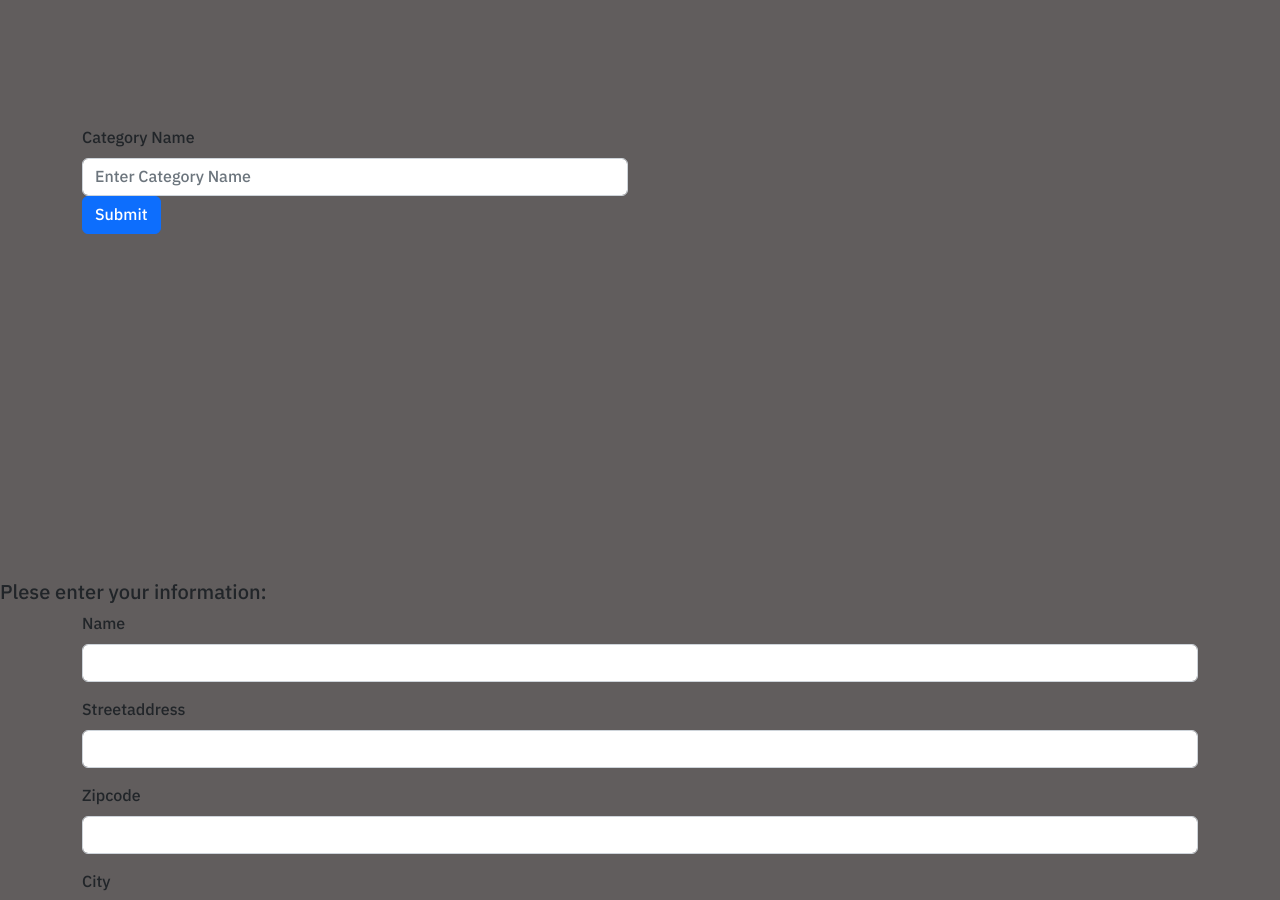
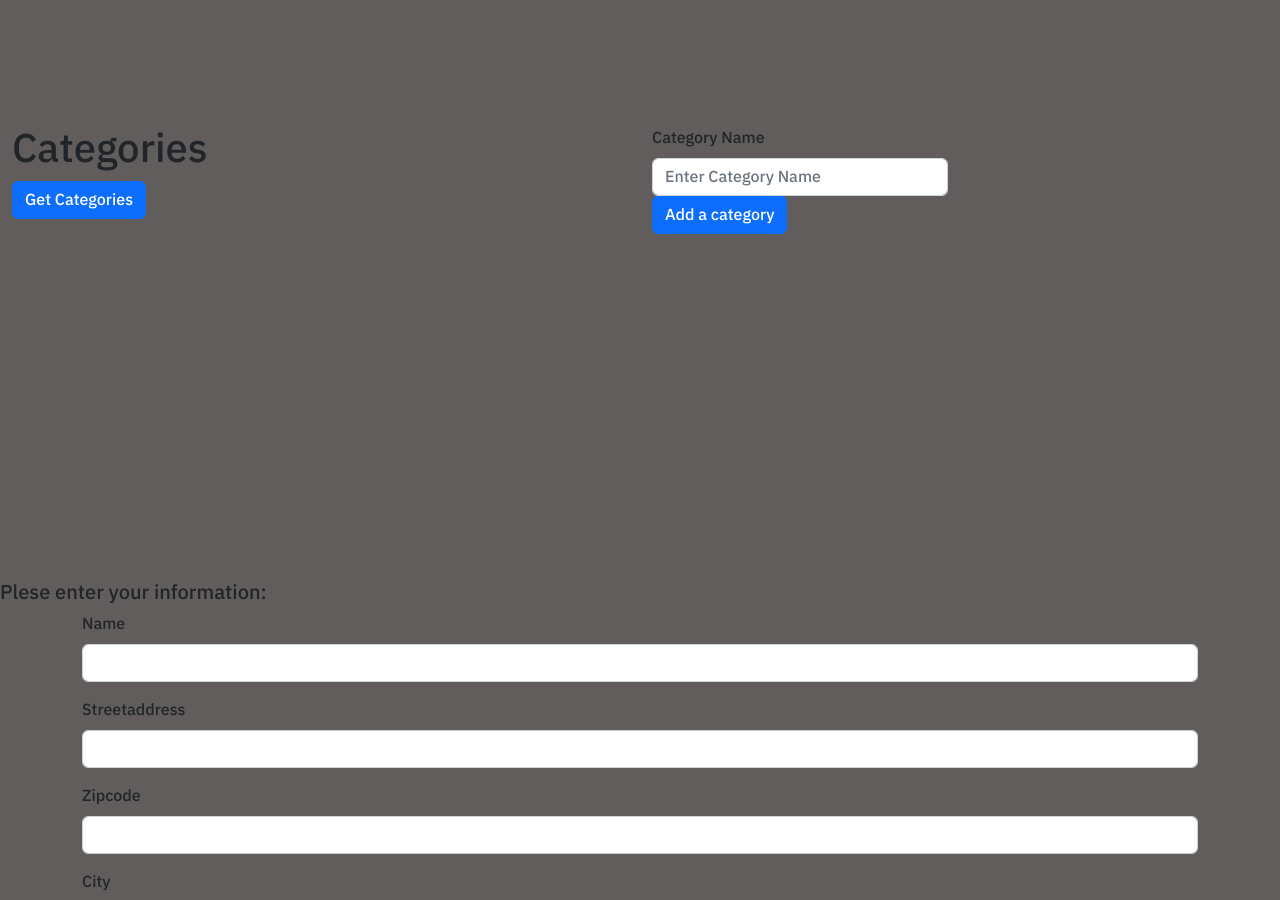
Before and after one commit to Samivv/teslakiller, a React (Create React App) app: page / in a window 1280 px wide. Shown: the part 2620-3520 px from the top of the page. Built offline with nearby package versions, Linux system fonts and the light colour scheme; a web font is replaced by a local one.

Commit message:
+getcategories

```diff
--- a/src/admin.js
+++ b/src/admin.js
@@ -1,9 +1,24 @@
 import 'bootstrap/dist/css/bootstrap.min.css';
 import './style.css';
 import {Form, Button } from 'react-bootstrap';
+import { useState } from 'react';
+
 import axios from 'axios';
 
 function AdminPanel() {
+  const [data, setData] = useState([]);
+  const getCategories = () => {
+    axios.get('http://localhost:3000/products/getcategories.php')
+    .then(res=> {
+      setData(res.data);
+      console.log(res.data);
+    })
+    .catch(err => {
+      console.log(err)
+    })
+  }
+
+
   const addCategory = (e) => {
     e.preventDefault();
     const data = {
@@ -23,13 +38,26 @@ function AdminPanel() {
         <div className="container">
           <div className="row">
             <div className="col-md-6">
+              <h1>Categories</h1>
+              <Button onClick={getCategories}>Get Categories</Button>
+              <ul>
+                {data.map((item, index) => {
+                  return <li key={index}>{item.category_id} - {item.category_name}</li>
+                })}
+              </ul>
+              </div>
+              </div>
+            </div>
+        <div className="container">
+          <div className="row">
+            <div className="col-md-6">
               <Form onSubmit={addCategory}>
                 <Form.Group controlId="formBasicEmail">
                   <Form.Label>Category Name</Form.Label>
                   <Form.Control type="text" placeholder="Enter Category Name" name="name" />
                 </Form.Group>
                 <Button variant="primary" type="submit">
-                  Submit
+                  Add a category
                 </Button>
               </Form>
               </div>
```
Also changed, not shown: 2 other files (tests, documents, lock files or other folders).
